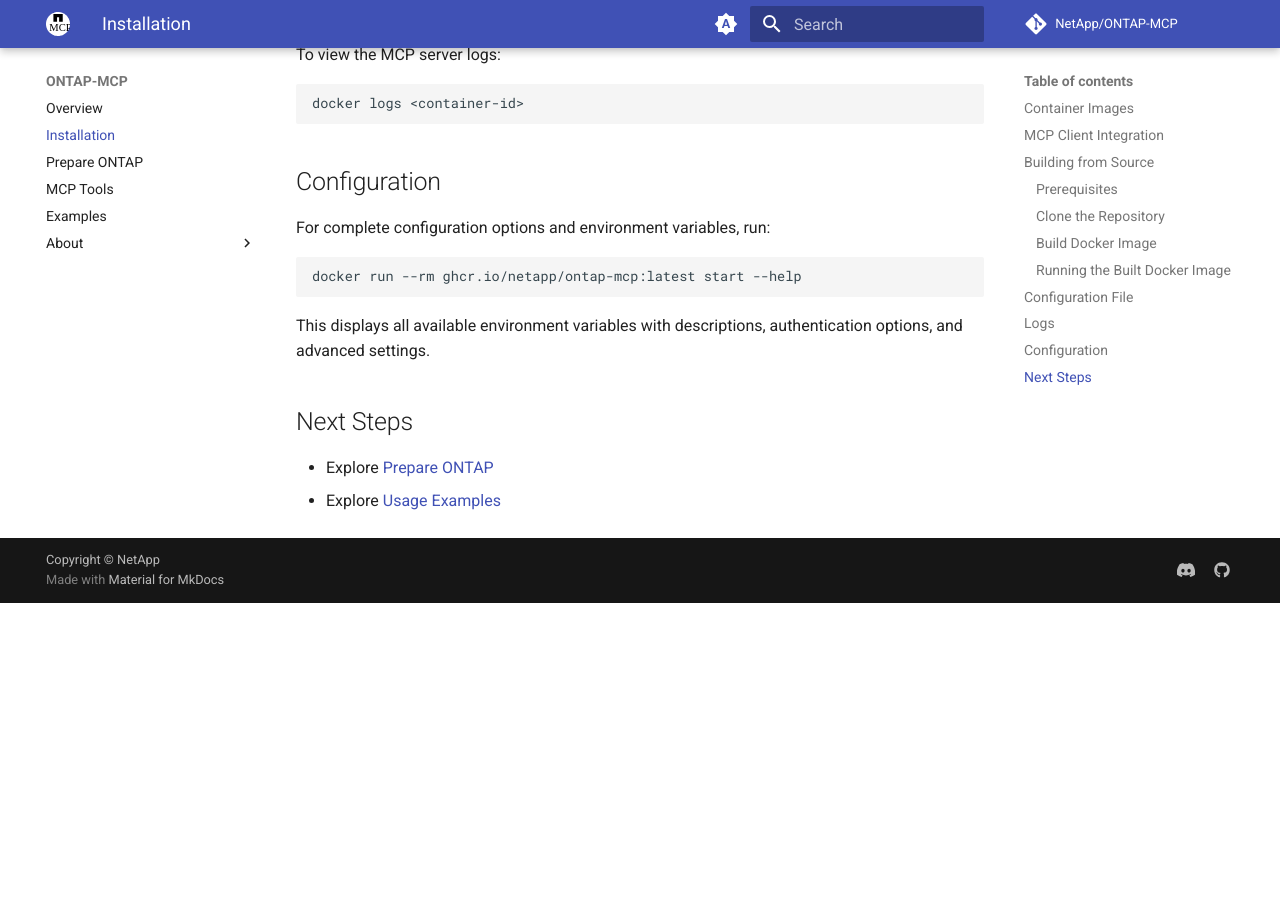
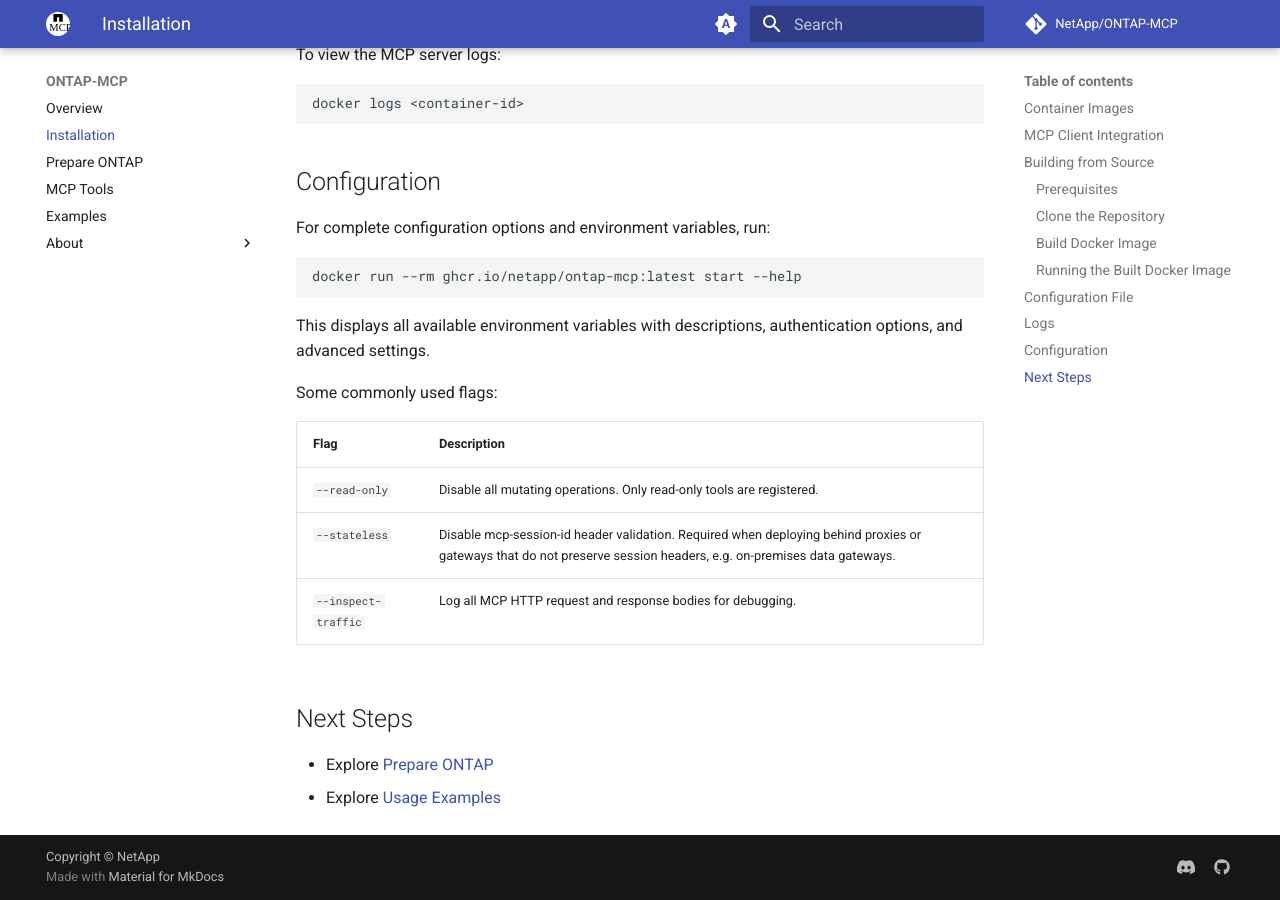
Before and after one commit to NetApp/ontap-mcp, an MkDocs documentation site: the page built from docs/install.md, in a window 1280 px wide and 900 px high, scrolled down 2691 px. Built offline with MkDocs 1.6.1 and Material for MkDocs 9.7.7, drawn with Linux system fonts in a browser that asks for light colours; comment, search, counter and statistics services are not loaded; the version menu is left out; before the commit the page ends 3294 px from its top, so only the background shows below that.

Commit message:
feat: add stateless configuration (#120)

```diff
--- a/docs/install.md
+++ b/docs/install.md
@@ -129,6 +129,14 @@
 
 This displays all available environment variables with descriptions, authentication options, and advanced settings.
 
+Some commonly used flags:
+
+| Flag | Description |
+|---|---|
+| `--read-only` | Disable all mutating operations. Only read-only tools are registered. |
+| `--stateless` | Disable mcp-session-id header validation. Required when deploying behind proxies or gateways that do not preserve session headers, e.g. on-premises data gateways. |
+| `--inspect-traffic` | Log all MCP HTTP request and response bodies for debugging. |
+
 ## Next Steps
 
 - Explore [Prepare ONTAP](prepare-ontap.md)
```
Also changed, not shown: docs/tools.md (+3 -1 lines), 2 other files.
